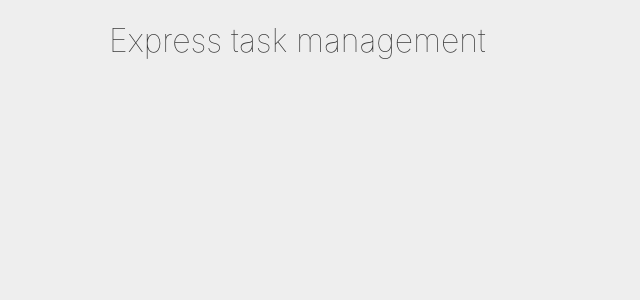
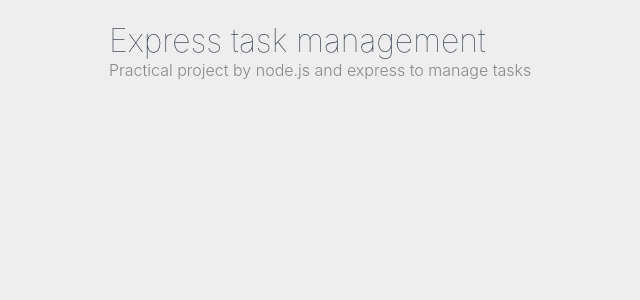
Before and after one commit to amiryxe/express-task-management, a React (Vite) app in the folder client/: page / in a window 1280 px wide. Shown: the top 300 px of the page, without its empty margins (51-691 px from the left). Built offline with nearby package versions, Linux system fonts and the light colour scheme; no server answers.

Commit message:
add description and update styles

```diff
--- a/client/src/App.scss
+++ b/client/src/App.scss
@@ -15,8 +15,18 @@
 }
 
 .header {
+  margin-bottom: 3rem;
+
   h1 {
     font-weight: 100 !important;
+    margin-bottom: 0;
+    color: #394553;
+  }
+
+  p {
+    margin: 0;
+    font-weight: 300;
+    color: #888;
   }
 }
 
--- a/client/src/components/layouts/Header.jsx
+++ b/client/src/components/layouts/Header.jsx
@@ -2,6 +2,7 @@
     return (
         <div className="header">
             <h1>Express task management</h1>
+            <p>Practical project by node.js and express to manage tasks</p>
         </div>
     )
 }
```
